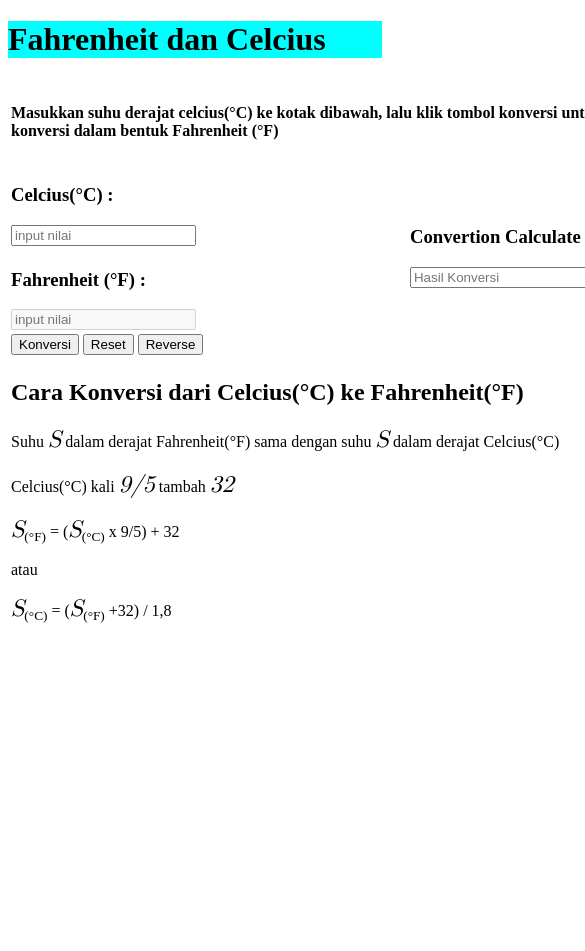
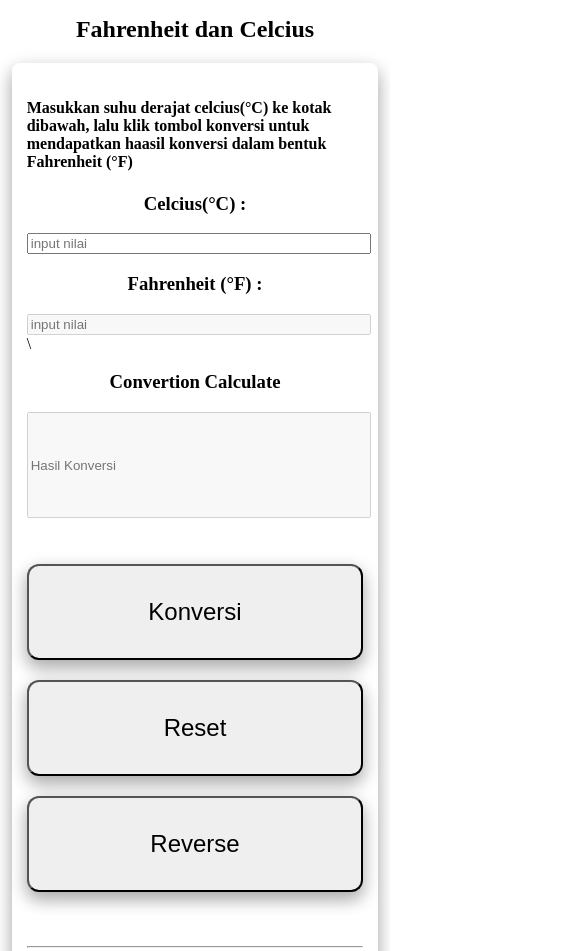
Before and after one commit to revou-fundamental-course/10-jun-24-Meiliza27, a plain HTML site: page index.html in a window 390 px wide. Shown: the top 951 px of the page, 585 px wide, since content can reach past the window. Before the commit the page ends 844 px from the top, so only its background shows below. Drawn offline with Linux system fonts and the light colour scheme.

Commit message:
4th commit

```diff
--- a/css/style.css
+++ b/css/style.css
@@ -1,9 +1,23 @@
+h1 {
+    text-align: center;
+}
+
 .subject-info{
     font-size: 24px;
     font-style: italic;
     font-family: math;
 }
-.celcius-contaiuner{
+
+.container{
+    width:600px;
+    margin : 50px auto;
+    padding : 20px;
+    border-radius: 8px;
+    background-color: hsla(0, 0%, 100%, 0.322);
+    box-shadow: 0 8px 16px 0 rgba(0,0,0,0.2), 0 6px 20px 0 rgba(0,0,0,0.19);
+}
+
+.celcius-container{
     text-align: Left;
 
 }
@@ -14,6 +28,7 @@ textarea{
     border: 2px solid black;
     font-family: math;
     font-size: 14px;
+    height: fit-content;
 }
 .button{
     font-family: math;
@@ -40,12 +55,41 @@ textarea{
     color: black;
 }
 
-.box {
-    width: 800px;
-    height: 400px;
-    margin: 0 auto;
+
+
+.buttonstyle1 {
+    font-size: 24px;
+    border-radius: 12px;
+    padding: 32px 16px;
+    box-shadow: 0 8px 16px 0 rgba(0,0,0,0.2), 0 6px 20px 0 rgba(0,0,0,0.19);
+    transition-duration: 0.4s;
 }
 
-.rowcenter {
-    align-items: center;
+  .button1:hover {
+    background-color: #04AA6D;
+  }
+
+/*mobile view*/
+@media (max-width: 700px){
+    .container{
+        width:90%;
+        margin : 20px auto;
+        padding : 15px;
+    }
+    h1 {
+        font-size: 24px;
+    }
+    p {
+        font-size: 14px;
+    }
+    input {
+        width : 100%;
+    }
+    button {
+        width : 100%;
+        margin: 10px 0;
+    }
+    .info p {
+        font-size: 12px;
+    }
 }
--- a/index.html
+++ b/index.html
@@ -1,75 +1,66 @@
 <!DOCTYPE html>
-<html lang="en">
+<html lang="en" >
     <head>
         <meta charset="UTF-8">
         <meta name="viewport" content="width=device-width, initial-scale=1.0"
 
         <link rel="stylesheet" href="css/style.css">
     </head>
-    <body>
-        <header style="background-color: aqua;">
+    <body class="bgfull">
+
+        <header >
             <h1>Fahrenheit dan Celcius</h1>
             <link rel="stylesheet" href="css/style.css">
         </header>
-        <main>
-            <main class="box">
-            <table>
-                <tr>
-                    <td colspan="2">
+        <main >
+            <main class="container">
+
                         <h4>Masukkan suhu derajat celcius(&deg;C) ke kotak dibawah,
                             lalu klik tombol konversi untuk mendapatkan haasil konversi
                             dalam bentuk Fahrenheit (&deg;F)</h4>
-                    </td>
-                </tr>
-                <tr>
-                    <td >
+
                     <!--Celcius-->
-                        <section class="celcius-contaiuner">
+                    <section class="celcius-contaiuner" style="text-align: center;">
                         <Header>
                              <h3>Celcius(&deg;C) :</h3>
                             </Header>
                             <Section>
-                                <input id="Cel" name="Cel" type="number" placeholder="input nilai"></input>
+                                <input id="Cel" name="Cel" type="number" placeholder="input nilai" style="height: 50px , hanyaangka()"></input>
                             </Section>
                     </section>
-                    </td>
-                    <td rowspan="2">
+                   <!--Fahrenheit-->
+                   <section style="text-align: center;">
+                    <Header>
+                        <h3>Fahrenheit (&deg;F) :</h3>
+                    </Header>
+                    <Section>
+                        <input id="Fah" name="Fah" type="number" placeholder="input nilai" disabled style="height: 50px , hanyaangka()" > </input>
+                    </Section>
+                </section>\
+
                         <!--Calculate-->
-                        <section>
+                        <section style="text-align: center;">
                             <Header>
                                 <h3>Convertion Calculate</h3>
                             </Header>
                             <Section>
-                                <input id="hsl" name="hsl" type="number" placeholder="Hasil Konversi"> </input>
+                                <input id="hsl" name="hsl" type="number" placeholder="Hasil Konversi" style="height: 100px" disabled> </input>
                             </Section>
                         </section>
-                    </td>
-                </tr>
-                <tr>
-                    <td>
-                        <!--Fahrenheit-->
-                        <section>
-                            <Header>
-                                <h3>Fahrenheit (&deg;F) :</h3>
-                            </Header>
-                            <Section>
-                                <input id="Fah" name="Fah" type="number" placeholder="input nilai" disabled> </input>
+
+                </br>
+                </br>
+
+                        <!--Tombol-->
+                        <Section style="text-align: center;">
+                            <button  id="konversi" onclick="celtofah()" class="buttonstyle1">Konversi</button>
+                            <button  onclick="reset()"  class="buttonstyle1">Reset</button>
+                            <button  onclick="reverse()" class="buttonstyle1">Reverse</button>
                         </Section>
-                        </section>
-                    </td>
-                </tr>
-                <tr>
-                    <td colspan="2" >
-                        <!--Tombol-->
-                        <Section>
-                            <button  id="konversi" onclick="celtofah()">Konversi</button>
-                            <button  onclick="reset()">Reset</button>
-                            <button  onclick="reverse()">Reverse</button>
-                        </Section>
-                    </td>
-                </tr>
-                <tr>
-                    <td colspan="2">
+
+        </br>
+        </br>
+        <hr>
          <!--Formula/Info-->
          <section>
             <Header>
@@ -82,20 +73,14 @@
             <p>Celcius(&deg;C) kali <span class="subject-info">9/5</span> tambah <span class="subject-info">32</span></p>
             <p>
                 <span class="subject-info">S</span><sub>(&deg;F)</sub> =
-                                (<span class="subject-info">S</span><sub>(&deg;C)</sub> x 9/5) + 32
+                (<span class="subject-info">S</span><sub>(&deg;C)</sub> x (9/5)) + 32
             </p>
             <p>atau</p>
             <p>
                 <span class="subject-info">S</span><sub>(&deg;C)</sub> =
-                                (<span class="subject-info">S</span><sub>(&deg;F)</sub> +32) / 1,8
+                (<span class="subject-info">S</span><sub>(&deg;F)</sub> - 32) * (5/9)
             </p>
-                        </section>
-                    </td>
-                </tr>
-            </table>
-
-
-
+        </br>
             <script src="js/script.js"></script>
         </main>
 
--- a/js/script.js
+++ b/js/script.js
@@ -3,17 +3,25 @@
 function celtofah(){
     let celcius = document.getElementById("Cel").value;
     document.getElementById("Fah").value="";
-    let hslkonv = parseInt (celcius) * 9/5 + 32;
-    document.getElementById("hsl").value = hslkonv;
+    let hslkonv = Math.round(parseInt (celcius) * (9/5) + 32);
+
+    document.getElementById("hsl").value = hslkonv ; " &deg;F";
 
 }
-
+/*Hanya aangka untuk input box*/
+function hanyaangka() {
+    document.getElementById('inputId').addEventListener('keypress', function (e) {
+        if (!/[0-9]/.test(String.fromCharCode(e.which))) {
+            e.preventDefault();
+        }
+    });
+}
 
 function fahtocel(){
     document.getElementById("Cel").value = "";
     let fahrenheit = document.getElementById("Fah").value;
-    let hslkonv = (parseInt (fahrenheit) + 32) / 1.8;
-    document.getElementById("hsl").value = hslkonv;
+    let hslkonv = Math.round((parseInt (fahrenheit) - 32) * (5/9));
+    document.getElementById("hsl").value = hslkonv ; " &deg;C";
 
 }
 
@@ -25,14 +33,14 @@ function reverse() {
         konversiButton.setAttribute("onclick", "fahtocel()");
         document.getElementById("Cel").disabled=true;
         document.getElementById("Fah").disabled=false;
-        document.getElementById("Fah").value = document.getElementById("Cel").value ;
+        document.getElementById("Fah").value = document.getElementById("hsl").value ;
         document.getElementById("Cel").value = "";
         document.getElementById("hsl").value = "";
     } else {
         konversiButton.setAttribute("onclick", "celtofah()");
         document.getElementById("Cel").disabled=false;
         document.getElementById("Fah").disabled=true;
-        document.getElementById("Cel").value = document.getElementById("Fah").value ;
+        document.getElementById("Cel").value = document.getElementById("hsl").value;
         document.getElementById("Fah").value = "";
         document.getElementById("hsl").value = "";
     }
```
Lines whose indentation alone changed are shown as unchanged.
